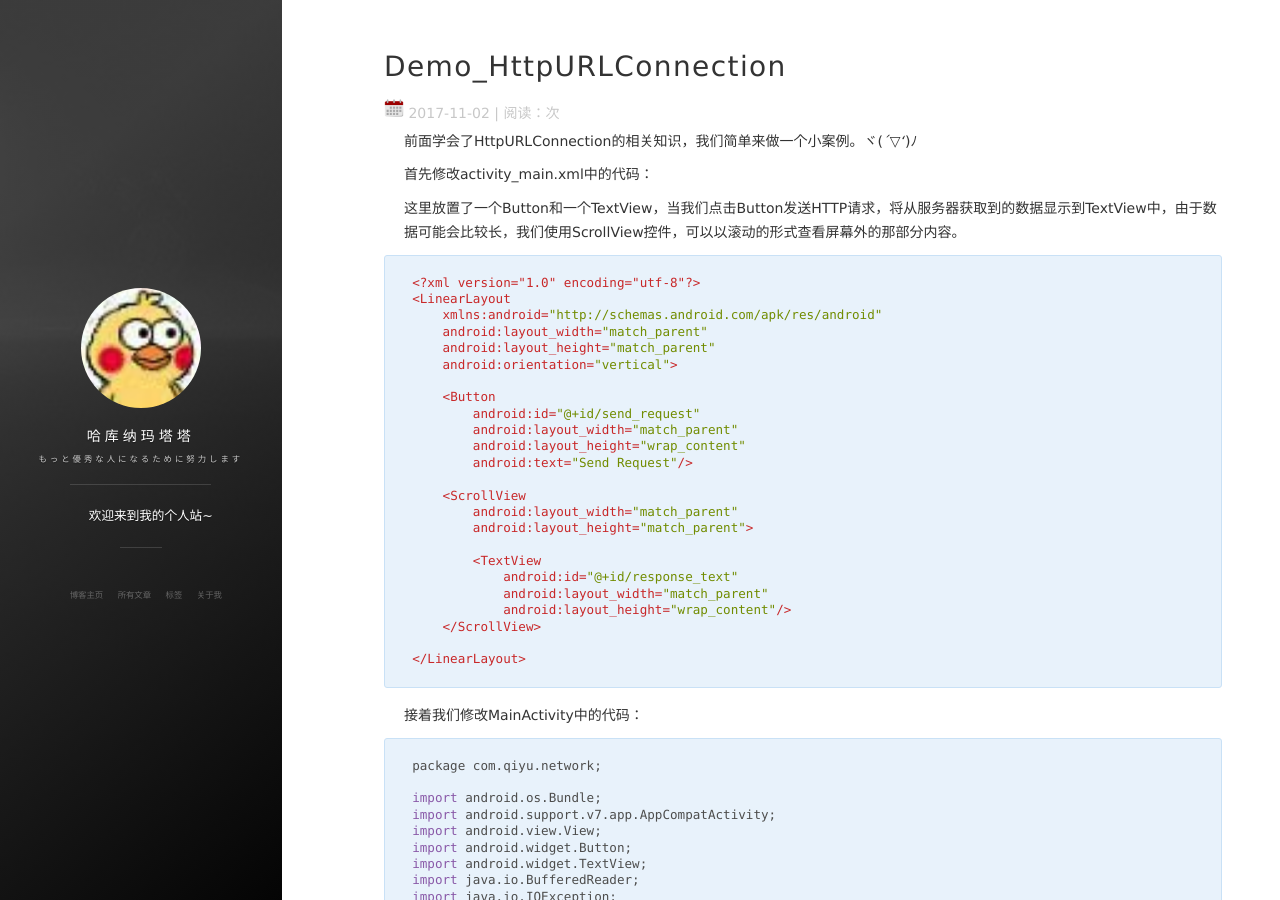
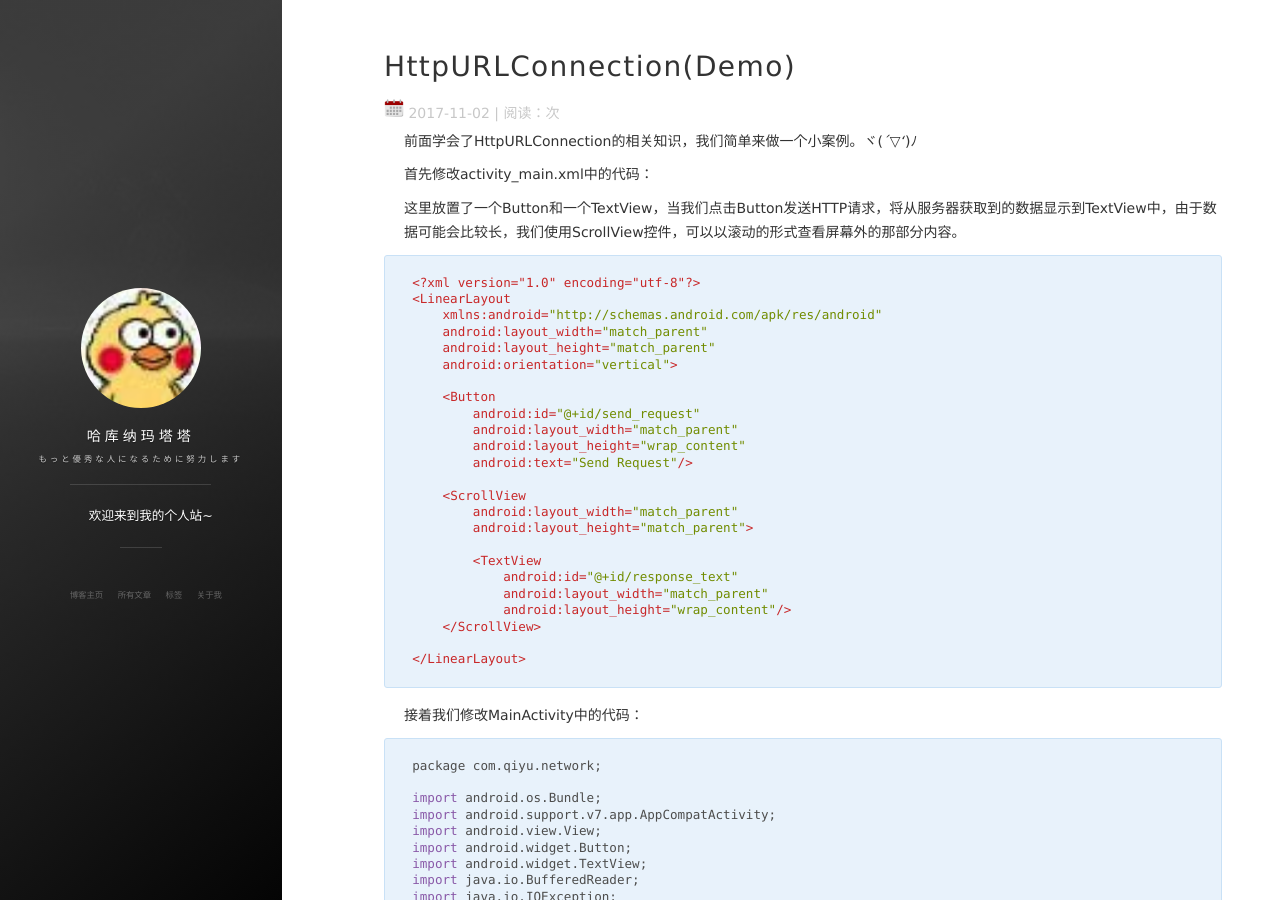
Before and after one commit to YuQi9797/YuQi9797.github.io, a Jekyll site: the page built from _posts/2017-11-02-Demo_HttpURLConnection.md, in a window 1280 px wide and 900 px high. Built offline with Jekyll 4.4.1, drawn with Linux system fonts in a browser that asks for light colours; nearby versions of some CDN libraries; comment, search, counter and statistics services are not loaded.

```diff
--- a/_posts/2017-11-02-Demo_HttpURLConnection.md
+++ b/_posts/2017-11-02-Demo_HttpURLConnection.md
@@ -1,6 +1,6 @@
 ---
 layout: post
-title: "Demo_HttpURLConnection"
+title: "HttpURLConnection(Demo)"
 date: 2017-11-02 11:00
 description: "Android中使用HTTP协议访问网络"
 tag: Android
```
